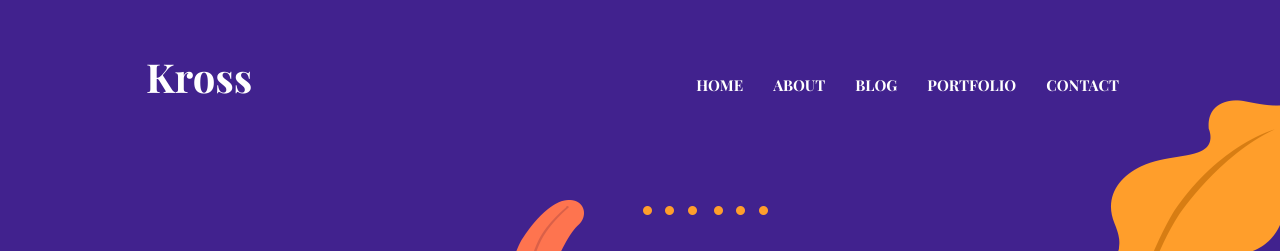
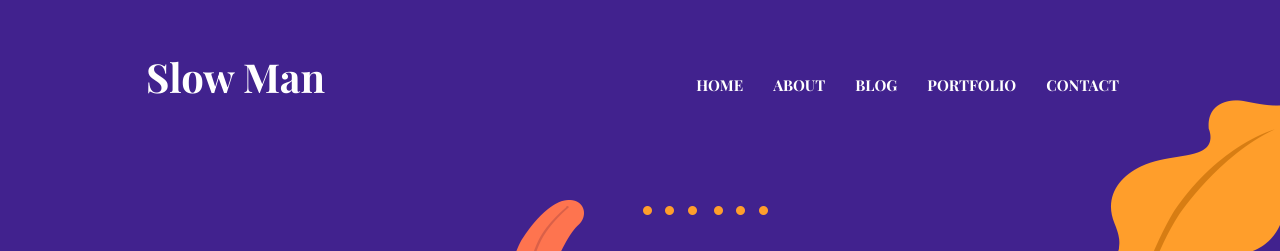
Before and after one commit to koh-hongQ/koh-hongQ.github.io, a Jekyll site: the page built from index.html, in a window 1280 px wide. Shown: the top 251 px of the page. Built offline with Jekyll 4.4.1, drawn with Linux system fonts in a browser that asks for light colours.

Commit message:
fix :: config

```diff
--- a/_config.yml
+++ b/_config.yml
@@ -1,5 +1,5 @@
 baseurl: "" # the subpath of your site, e.g. /blog
-url: "" # the base hostname & protocol for your site, e.g. http://example.com
+url: "https://koh-hongq.github.io/" # the base hostname & protocol for your site, e.g. http://example.com
 
 # Build settings
 markdown: kramdown
--- a/_data/settings.yml
+++ b/_data/settings.yml
@@ -2,9 +2,9 @@
 #-------------------------------
 # General Site Settings
 
-title: Kross
+title:  Slow Man
 logo:
-author: themefisher
+author: 고홍규
 description: this is meta description
 email: steve.fruits@email.com
 phone: +880 2544 658 256
```
